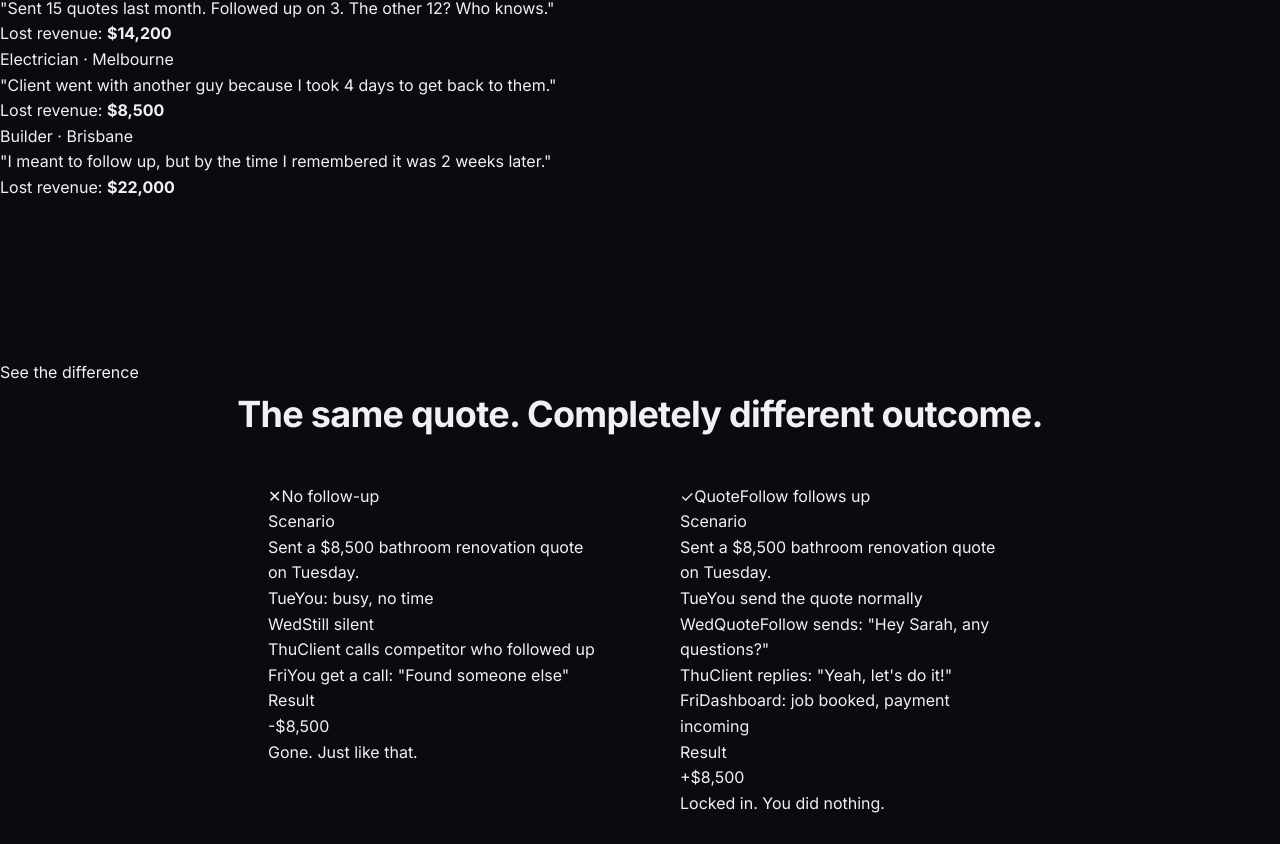
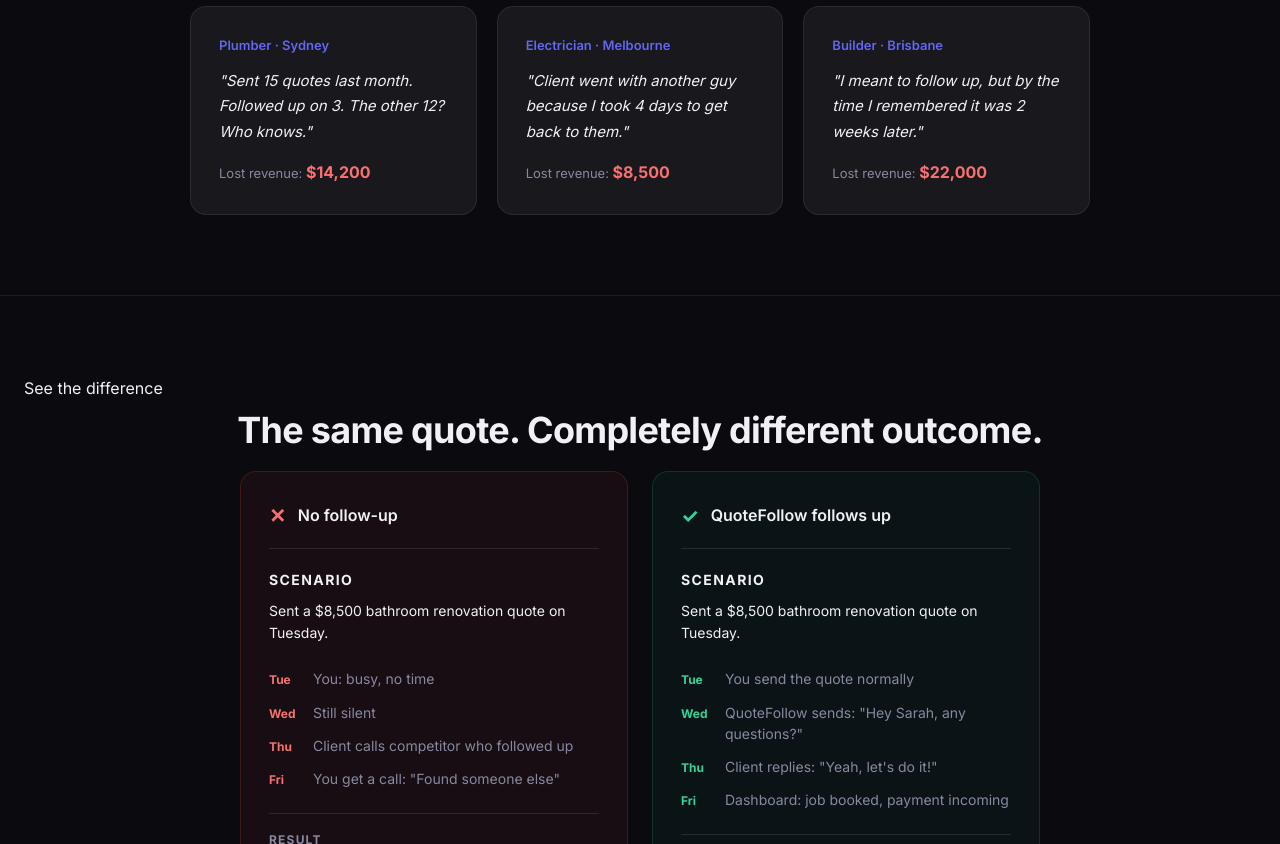
Before and after one commit to liuxiaohang666888/quotefollow, a Next.js app: page / in a window 1280 px wide. Shown: the part 816-1660 px from the top of the page. Built offline with nearby package versions, Linux system fonts and the light colour scheme; no server answers.

Commit message:
fix: add all missing CSS classes for pain, compare, feature sections - ensure everything is centered

```diff
--- a/app/globals.css
+++ b/app/globals.css
@@ -442,7 +442,7 @@
 
 /* ===== Pain Stories ===== */
 .pain-section {
-  padding: 80px 0;
+  padding: 80px 24px;
   border-top: 1px solid var(--border);
 }
 .section-label {
@@ -470,34 +470,169 @@
   margin-left: auto;
   margin-right: auto;
 }
-.pain-grid {
+.case-cards {
   display: grid;
   grid-template-columns: repeat(auto-fit, minmax(280px, 1fr));
   gap: 20px;
+  max-width: 900px;
+  margin: 48px auto 0;
 }
-.pain-card {
+.case-card {
   background: var(--bg-glass);
   border: 1px solid var(--border);
   border-radius: var(--radius);
   padding: 28px;
   transition: all 0.2s;
 }
-.pain-card:hover {
+.case-card:hover {
   border-color: var(--border-hover);
   background: rgba(255,255,255,0.07);
 }
-.pain-card .emoji { font-size: 28px; margin-bottom: 16px; }
-.pain-card blockquote {
+.case-tag {
+  font-size: 13px;
+  font-weight: 600;
+  color: var(--accent);
+  margin-bottom: 12px;
+}
+.case-card p {
   font-size: 15px;
   line-height: 1.7;
   color: var(--fg);
   margin: 0 0 16px;
   font-style: italic;
 }
-.pain-card .meta { font-size: 13px; color: var(--fg-dim); }
+.case-loss {
+  font-size: 13px;
+  color: var(--fg-dim);
+}
+.case-loss strong {
+  color: #f87171;
+  font-size: 16px;
+}
 
 /* ===== Before / After ===== */
-.compare-section { padding: 80px 0; }
+.compare-section {
+  padding: 80px 24px;
+  border-top: 1px solid var(--border);
+}
+.compare-grid {
+  display: grid;
+  grid-template-columns: 1fr 1fr;
+  gap: 24px;
+  max-width: 900px;
+  margin: 48px auto 0;
+}
+@media (max-width: 768px) {
+  .compare-grid {
+    grid-template-columns: 1fr;
+  }
+}
+.compare-col {
+  border-radius: var(--radius);
+  padding: 28px;
+}
+.compare-no {
+  background: rgba(239,68,68,0.06);
+  border: 1px solid rgba(239,68,68,0.2);
+}
+.compare-yes {
+  background: rgba(16,185,129,0.06);
+  border: 1px solid rgba(16,185,129,0.2);
+}
+.compare-header {
+  display: flex;
+  align-items: center;
+  gap: 12px;
+  margin-bottom: 20px;
+  padding-bottom: 16px;
+  border-bottom: 1px solid rgba(255,255,255,0.1);
+}
+.compare-icon {
+  font-size: 20px;
+  font-weight: 700;
+}
+.compare-no .compare-icon {
+  color: #f87171;
+}
+.compare-yes .compare-icon {
+  color: #34d399;
+}
+.compare-header span:last-child {
+  font-size: 16px;
+  font-weight: 600;
+}
+.compare-scenario {
+  margin-bottom: 24px;
+}
+.scenario-label {
+  font-size: 12px;
+  font-weight: 700;
+  text-transform: uppercase;
+  letter-spacing: 0.1em;
+  color: var(--fg-dim);
+  margin-bottom: 8px;
+}
+.compare-scenario p {
+  font-size: 14px;
+  color: var(--fg);
+  line-height: 1.6;
+}
+.compare-timeline {
+  display: flex;
+  flex-direction: column;
+  gap: 12px;
+  margin-bottom: 24px;
+}
+.timeline-day {
+  display: flex;
+  gap: 12px;
+  align-items: flex-start;
+}
+.day-num {
+  font-size: 12px;
+  font-weight: 700;
+  min-width: 32px;
+  padding-top: 2px;
+}
+.compare-no .day-num {
+  color: #f87171;
+}
+.compare-yes .day-num {
+  color: #34d399;
+}
+.day-label {
+  font-size: 14px;
+  color: var(--fg-dim);
+  line-height: 1.5;
+}
+.compare-result {
+  padding-top: 16px;
+  border-top: 1px solid rgba(255,255,255,0.1);
+}
+.result-label {
+  font-size: 12px;
+  font-weight: 700;
+  text-transform: uppercase;
+  letter-spacing: 0.1em;
+  color: var(--fg-dim);
+  margin-bottom: 8px;
+}
+.result-amount {
+  font-size: 28px;
+  font-weight: 800;
+  letter-spacing: -0.02em;
+  margin-bottom: 4px;
+}
+.compare-no .result-amount {
+  color: #f87171;
+}
+.compare-yes .result-amount {
+  color: #34d399;
+}
+.result-note {
+  font-size: 13px;
+  color: var(--fg-dim);
+}
 .compare-grid {
   display: grid;
   grid-template-columns: 1fr 1fr;
@@ -615,6 +750,10 @@
   background: rgba(255,255,255,0.08);
 }
 .feature-card .icon { font-size: 24px; margin-bottom: 14px; }
+.feature-icon {
+  font-size: 28px;
+  margin-bottom: 14px;
+}
 .feature-card h3 { font-size: 15px; margin-bottom: 8px; }
 .feature-card p { font-size: 13px; color: var(--fg-dim); line-height: 1.6; }
 
```
